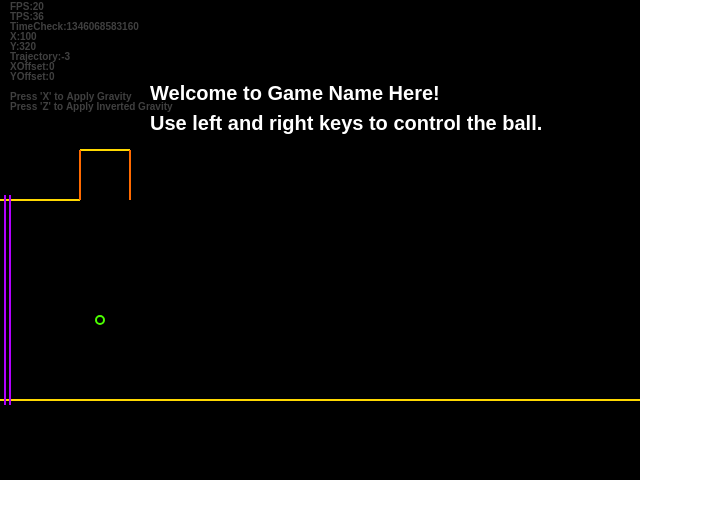
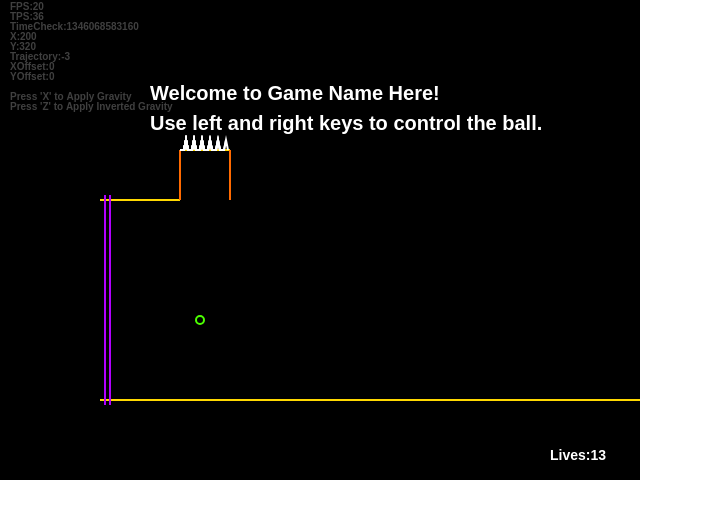
Before and after one commit to craiggoddenpayne/Game1, a plain HTML site: page index.html in a window 1280 px wide. Shown: the whole page, without its empty margins (0-703 px from the left). Drawn offline with Linux system fonts and the light colour scheme.

Commit message:
fixes
Added concept of hazards
Fixed problem with walls not being detected if ball at edge of range
(100 / 500) x
Added lives, not implemented them yet though

```diff
--- a/Ball.js
+++ b/Ball.js
@@ -8,7 +8,7 @@ function Ball() {
 
 Ball.prototype.Width = 4;
 Ball.prototype.Height = 4;
-Ball.prototype.X = 100;
+Ball.prototype.X = 200;
 Ball.prototype.Y = 200;
 Ball.prototype.Trajectory = -20;
 Ball.prototype.InvertGravity = false;
@@ -109,10 +109,6 @@ Ball.prototype.Tick = function () {
 
 Ball.prototype.Left = function () {
     //if the ball crosses a wall boundary, thrust in opposite direction to prevent a blocking movement
-    if (craigpayne.ball.X <= 100) {
-        Game.prototype.Settings.XOffset += craigpayne.ball.ThrustModifier;
-    }
-    else {
     for (var i = 0; i < craigpayne.game.Walls.length; i++) {
         if (craigpayne.ball.Y >= craigpayne.game.Walls[i].y) {
             if (craigpayne.ball.Y <= craigpayne.game.Walls[i].y + craigpayne.game.Walls[i].h) {
@@ -124,16 +120,14 @@ Ball.prototype.Left = function () {
             }
         }
     }
+    if (craigpayne.ball.X <= 100)
+        Game.prototype.Settings.XOffset += craigpayne.ball.ThrustModifier;
+    else
         craigpayne.ball.X -= craigpayne.ball.ThrustModifier;
-    }
 };
 Ball.prototype.Right = function () {
     //var settings = Game.prototype.Settings;
     //if the ball crosses a wall boundary, thrust in opposite direction to prevent a blocking movement
-    if (craigpayne.ball.X >= 500) {
-        Game.prototype.Settings.XOffset -= craigpayne.ball.ThrustModifier;
-    }
-    else {
     for (var i = 0; i < craigpayne.game.Walls.length; i++) {
         if (craigpayne.ball.Y >= craigpayne.game.Walls[i].y) {
             if (craigpayne.ball.Y <= craigpayne.game.Walls[i].y + craigpayne.game.Walls[i].h) {
@@ -145,6 +139,8 @@ Ball.prototype.Right = function () {
             }
         }
     }
+    if (craigpayne.ball.X >= 500)
+        Game.prototype.Settings.XOffset -= craigpayne.ball.ThrustModifier;
+    else
         craigpayne.ball.X += craigpayne.ball.ThrustModifier;
-    }
 };
--- a/Game.js
+++ b/Game.js
@@ -10,7 +10,9 @@ Game.prototype.Canvas = null;
 Game.prototype.Context = null;
 Game.prototype.Platforms = [];
 Game.prototype.Walls = [];
+Game.prototype.Hazards = [];
 
+Game.prototype.PlayerLives = 13;
 Game.prototype.FPS = 0;
 Game.prototype.FPSTicks = 0;
 Game.prototype.FPSTime = new Date().getTime();
@@ -22,6 +24,7 @@ Game.prototype.TickLimiterTime = new Date().getTime();
 Game.prototype.TickLimiterWait = 25;
 Game.prototype.RenderLimiterTime = new Date().getTime();
 Game.prototype.RenderLimiterWait = 50;
+Game.prototype.InvertCooldown = 0;
 
 Game.prototype.Settings = {
     ShowFPS: true,
@@ -40,12 +43,22 @@ Game.prototype.Initialise = function () {
     addEventListener("keyup", function (e) {
 
         if (90 === e.keyCode) { //Z
-            craigpayne.ball.InvertGravity = false;
-            craigpayne.ball.Trajectory = -20;
+            if (craigpayne.ball.InvertGravity === true) {
+                if (craigpayne.game.InvertCooldown === 0) {
+                    craigpayne.ball.InvertGravity = false;
+                    craigpayne.ball.Trajectory = -20;
+                    craigpayne.game.InvertCooldown = 335;
+                }
+            }
         }
         if (88 === e.keyCode) { //X
-            craigpayne.ball.InvertGravity = true;
-            craigpayne.ball.Trajectory = -20;
+            if (craigpayne.ball.InvertGravity === false) {
+                if (craigpayne.game.InvertCooldown === 0) {
+                    craigpayne.ball.InvertGravity = true;
+                    craigpayne.ball.Trajectory = -20;
+                    craigpayne.game.InvertCooldown = 335;
+                }
+            }
         }
 
         delete craigpayne.game.keysDown[e.keyCode];
@@ -60,15 +73,20 @@ Game.prototype.Initialise = function () {
 
     var c = new Colours();
     craigpayne.game.Platforms = [
-        { x: 80, y: 150, w: 50, colour: c.Yellow },
-        { x: 0, y: 200, w: 80, colour:c.Yellow  },
-        { x: 0, y: 400, w: 800, colour: c.Yellow },
+        { x: 180, y: 150, w: 50, colour: c.Yellow },
+        { x: 100, y: 200, w: 80, colour: c.Yellow },
+        { x: 100, y: 400, w: 800, colour: c.Yellow },
     ];
+
     craigpayne.game.Walls = [
-        { x: 80, y: 150, h: 50, colour: c.Orange },
-        { x: 130, y: 150, h: 50, colour: c.Orange },
-        { x: 5, y: 195, h: 210, colour: c.Purple },
-        { x: 10, y: 195, h: 210, colour: c.Purple },
+        { x: 180, y: 150, h: 50, colour: c.Orange },
+        { x: 230, y: 150, h: 50, colour: c.Orange },
+        { x: 105, y: 195, h: 210, colour: c.Purple },
+        { x: 110, y: 195, h: 210, colour: c.Purple },
+    ];
+
+    craigpayne.game.Hazards = [
+        { x: 180, y: 150, w: 50, inverted: false },
     ];
 
     setInterval(craigpayne.game.Tick, 1);
@@ -117,8 +135,36 @@ Game.prototype.Render = function () {
         craigpayne.game.Context.lineTo(Game.prototype.Settings.XOffset + craigpayne.game.Walls[i].x, craigpayne.game.Walls[i].y + craigpayne.game.Walls[i].h);
         craigpayne.game.Context.stroke();
     }
+    //draw hazards
+    for (var i = 0; i < craigpayne.game.Hazards.length; i++) {
+        craigpayne.game.Context.strokeStyle = colours.White();
+        craigpayne.game.Context.lineWidth = 2;
+        craigpayne.game.Context.beginPath();
+        craigpayne.game.Context.moveTo(Game.prototype.Settings.XOffset + craigpayne.game.Hazards[i].x, craigpayne.game.Hazards[i].y);
 
+        for (var x = Game.prototype.Settings.XOffset + craigpayne.game.Hazards[i].x; x < Game.prototype.Settings.XOffset + craigpayne.game.Hazards[i].x + craigpayne.game.Hazards[i].w; x++) {
+            if(x % 4 == 0) {
+                craigpayne.game.Context.lineTo(x, craigpayne.game.Hazards[i].y);
+                craigpayne.game.Context.stroke();
+            }
+            if (x % 8 == 2) {
+                craigpayne.game.Context.lineTo(x, craigpayne.game.Hazards[i].y + (craigpayne.game.Hazards[i].inverted ? 10 : -10));
+                craigpayne.game.Context.stroke();
+            }
+        }
+    }
 
+    var white = colours.White();
+    craigpayne.game.Context.font = "bold 14px Arial";
+    craigpayne.game.Context.fillStyle = colours.White();
+    craigpayne.game.Context.fillText("Lives:" + craigpayne.game.PlayerLives, 550, 460, 5000);
+    if (craigpayne.game.InvertCooldown > 0) {
+        craigpayne.game.Context.fillStyle = white;
+        craigpayne.game.Context.strokeStyle = white;
+        craigpayne.game.Context.fillText("Gravity Inversion Cool off:" +
+            Helpers.prototype.RoundNumber(craigpayne.game.InvertCooldown / craigpayne.game.TPS, 1) + "s"
+            , 10, 460, 5000);
+    }
 
     var settings = Game.prototype.Settings;
     if (settings.ShowFPS) {
@@ -130,7 +176,6 @@ Game.prototype.Render = function () {
             craigpayne.game.FPSTicks = 0;
         }
 
-        var white = colours.White();
         craigpayne.game.Context.fillStyle = white;
         craigpayne.game.Context.strokeStyle = white;
         craigpayne.game.Context.font = "bold 20px Arial";
@@ -159,6 +204,9 @@ Game.prototype.Render = function () {
 Game.prototype.Tick = function () {
     if ((craigpayne.game.TickLimiterTime + craigpayne.game.TickLimiterWait) >= new Date().getTime()) {
         return;
+    }
+    if (craigpayne.game.InvertCooldown !== 0) {
+        craigpayne.game.InvertCooldown -= 1;
     }
     craigpayne.game.TickLimiterTime = new Date().getTime();
     var settings = Game.prototype.Settings;
--- /dev/null
+++ b/Helpers.js
@@ -0,0 +1,12 @@
+/// <reference path="Game.js" />
+/// <reference path="PositionModifier.js" />
+
+function Helpers() {
+    Helpers.prototype = this;
+    return this;
+};
+
+Helpers.prototype.RoundNumber = function(number, decimalPlaces) {
+    var result = Math.round(number * Math.pow(10, decimalPlaces)) / Math.pow(10, decimalPlaces);
+    return result;
+}
--- a/index.html
+++ b/index.html
@@ -4,6 +4,7 @@
         <script src="Game.js" type="text/javascript"></script>
         <script src="Ball.js" type="text/javascript"></script>
         <script src="PositionModifier.js" type="text/javascript"></script>
+        <script src="Helpers.js" type="text/javascript"></script>
 
         <style type="text/css">
         </style>
```
Lines whose indentation alone changed are shown as unchanged.
